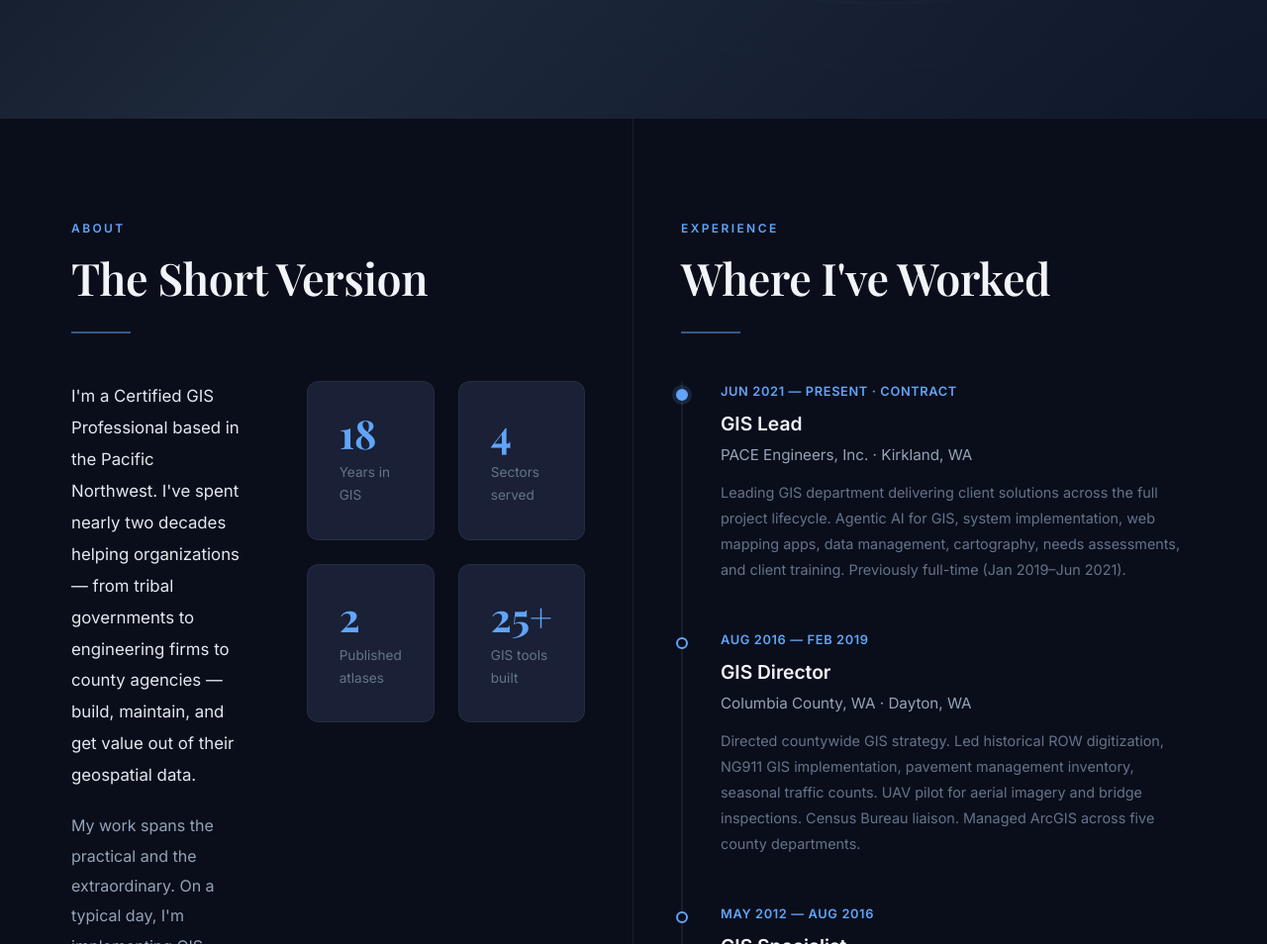
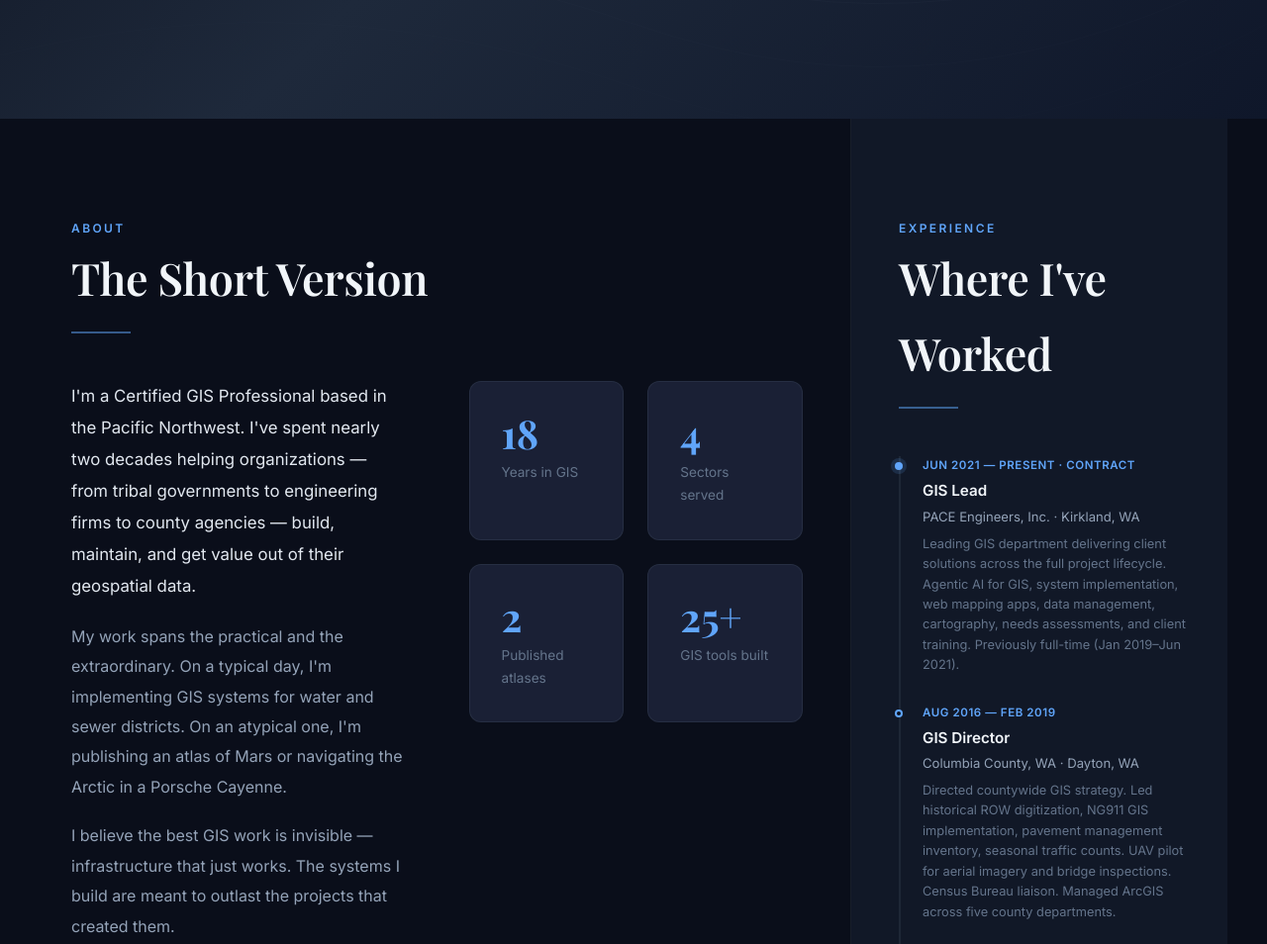
Before and after one commit to eianray/eianray-com, a plain HTML site: page index.html in a window 1280 px wide. Shown: the part 680-1634 px from the top of the page at 99% size. Drawn offline with nearby package versions, Linux system fonts and the light colour scheme.

Commit message:
v1.2 — compact sidebar timeline, fixed images, removed placeholder cards

```diff
--- a/index.html
+++ b/index.html
@@ -228,7 +228,7 @@ section {
 /* ── About + Experience two-column layout ────────────────────────────── */
 .about-experience-row {
   max-width: 1200px; margin: 0 auto;
-  display: grid; grid-template-columns: 1fr 1fr;
+  display: grid; grid-template-columns: 1fr 380px;
   gap: 0;
 }
 .about-experience-row section {
@@ -241,6 +241,28 @@ section {
 }
 .about-experience-row section:last-child {
   padding-right: 2rem;
+  background: var(--bg-secondary);
+}
+
+/* ── Compact timeline for sidebar ───────────────────────────────────── */
+.timeline-compact .timeline-item {
+  padding-left: 1.5rem;
+  margin-bottom: 1.75rem;
+}
+.timeline-compact .timeline-item::before {
+  width: 8px; height: 8px; left: -4px; top: 6px;
+}
+.timeline-compact .timeline-dates {
+  font-size: 0.72rem; margin-bottom: 0.15rem;
+}
+.timeline-compact .timeline-role {
+  font-size: 0.95rem; margin-bottom: 0.1rem;
+}
+.timeline-compact .timeline-org {
+  font-size: 0.82rem; margin-bottom: 0.4rem;
+}
+.timeline-compact .timeline-desc {
+  font-size: 0.8rem; line-height: 1.6; color: var(--text-muted);
 }
 
 /* ── Experience ──────────────────────────────────────────────────────── */
@@ -461,7 +483,7 @@ footer {
 @media (max-width: 900px) {
   .about-experience-row { grid-template-columns: 1fr; }
   .about-experience-row section:first-child { border-right: none; border-bottom: 1px solid var(--border); padding: 4rem 1.5rem; }
-  .about-experience-row section:last-child { padding: 4rem 1.5rem; }
+  .about-experience-row section:last-child { padding: 4rem 1.5rem; background: none; }
 }
 @media (max-width: 768px) {
   nav .nav-links { gap: 1rem; }
@@ -578,7 +600,7 @@ footer {
   <span class="section-label">Experience</span>
   <h2 class="section-title">Where I've Worked</h2>
   <div class="divider"></div>
-  <div class="timeline fade-in">
+  <div class="timeline timeline-compact fade-in">
 
     <div class="timeline-item current">
       <div class="timeline-dates">Jun 2021 — Present · Contract</div>
@@ -641,7 +663,7 @@ footer {
   <div class="projects-grid fade-in">
 
     <div class="project-card">
-      <img class="project-img" src="https://drawbridgegis.com/og-image.png" alt="DrawBridge" loading="lazy" onerror="this.style.background='var(--bg-card)';this.style.height='60px'">
+      <img class="project-img" src="https://drawbridgegis.com/screenshots/step-9.00.40.png" alt="DrawBridge" loading="lazy">
       <div class="project-type">GIS Product</div>
       <h3>DrawBridge</h3>
       <p>
@@ -653,7 +675,7 @@ footer {
     </div>
 
     <div class="project-card">
-      <img class="project-img" src="https://nodeapi.ai/og-image.png" alt="Node API" loading="lazy" onerror="this.style.background='var(--accent-dim)';this.style.height='60px'">
+      <div class="project-img-placeholder" style="height:180px;background:var(--accent-dim);display:flex;align-items:center;justify-content:center;margin:-2rem -2rem 1.5rem;font-family:'Playfair Display',serif;font-size:1.1rem;color:var(--accent);letter-spacing:0.05em;border-radius:12px 12px 0 0;">nodeapi.ai</div>
       <div class="project-type">API / Developer Tool</div>
       <h3>Node API</h3>
       <p>
@@ -689,7 +711,6 @@ footer {
     </div>
 
     <div class="project-card">
-      <img class="project-img" src="https://images.squarespace-cdn.com/content/v1/58f2e40f8419c273493308c8/1504673943505-XCUVBTZL9Z0NX8STN7TQ/IMG_0232+%281%29.JPG?format=2500w" alt="Pacific Northwest landscape" loading="lazy">
       <div class="project-type">Field Mapping</div>
       <h3>Mapping Lake Crescent</h3>
       <p>
@@ -700,7 +721,6 @@ footer {
     </div>
 
     <div class="project-card">
-      <img class="project-img" src="https://images.squarespace-cdn.com/content/v1/5fcc4b6dc190381d6d591991/1644115187092-MYJPZL1RTFYPMQ6Z42MN/F-8.png" alt="Planetary map" loading="lazy">
       <div class="project-type">GIS Analysis</div>
       <h3>Sea Level Rise — Makah U&amp;A</h3>
       <p>
```
